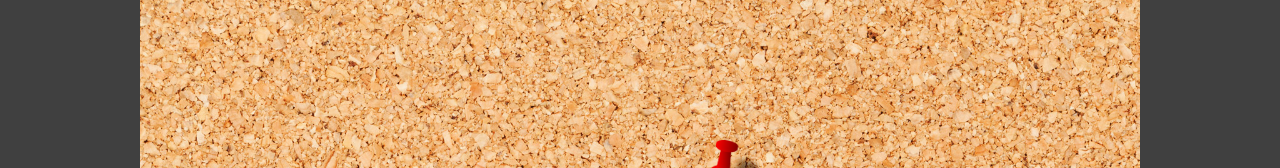
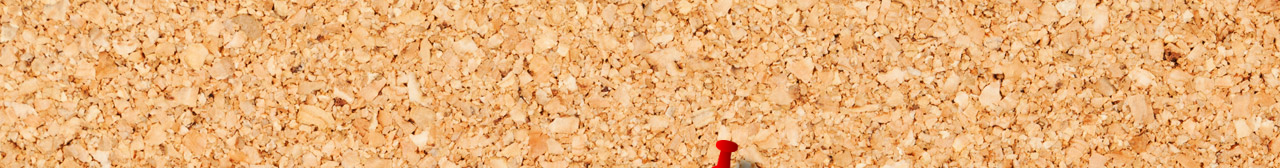
Before and after one commit to vdempsey/Pinboard, a plain HTML site: page index.html in a window 1280 px wide. Shown: the top 168 px of the page. Drawn offline with Linux system fonts and the light colour scheme.

Commit message:
move background image to body tag, remove background color.

```diff
--- a/css/styles.css
+++ b/css/styles.css
@@ -7,17 +7,13 @@
 }
 
 body {
-  background-color: #404040;
   margin-top: 0px;
+  background-image: url("../img/cork-board.jpg");
 }
 
 .container {
   width: 1000px;
   margin: 0 auto;
-  background-image: url("../img/cork-board.jpg");
-  background-repeat: no-repeat;
-  height: 800px;
-  background-size: 1200px;
   padding-top: 100px;
 }
 
```
